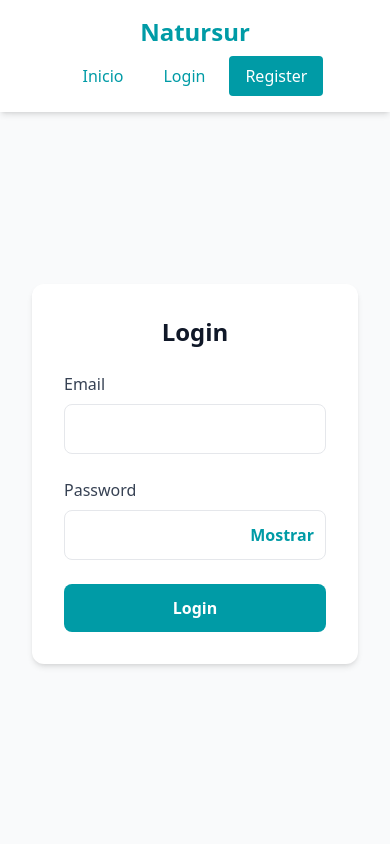
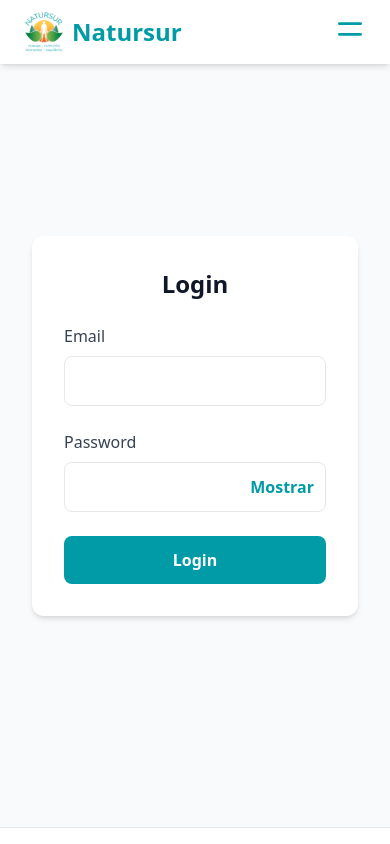
Before and after one commit to Cyberia-PGPI-2526/Natursur, a React app in the folder frontend/: page /register in a window 390 px wide. Shown: the top 844 px of the page. Built offline with nearby package versions, Linux system fonts and the light colour scheme; no server answers; the HTML template or start-up script is replaced by a standard one.

Commit message:
feat: New menú

```diff
--- a/frontend/src/components/Navbar.jsx
+++ b/frontend/src/components/Navbar.jsx
@@ -1,15 +1,21 @@
 import { NavLink, useNavigate } from "react-router-dom"
 import { useAuthStore } from "../store/authStore"
 import { logout } from "../service/auth.service"
+import { useState } from "react"
+import Logo from "../assets/logo_natursur.webp"
 
 export default function Navbar() {
   const navigate = useNavigate()
   const { token, role } = useAuthStore()
+  const [isOpen, setIsOpen] = useState(false)
 
   const handleLogout = async () => {
     await logout()
     navigate('/login')
+    setIsOpen(false)
   }
+
+  const toggleMenu = () => setIsOpen(!isOpen)
 
   const linkClass = ({ isActive }) =>
     `px-4 py-2 rounded transition ${
@@ -25,10 +31,10 @@ export default function Navbar() {
 
   switch (role) {
     case "ADMIN":
-      adminRoutes = <NavLink className={linkClass} to="/users">Users</NavLink>
+      adminRoutes = <NavLink className={linkClass} to="/users" onClick={() => setIsOpen(false)}>Users</NavLink>
       break
     case "CUSTOMER":
-      customerRoutes = <NavLink className={linkClass} to="/reservations">Reservations</NavLink>
+      customerRoutes = <NavLink className={linkClass} to="/reservations" onClick={() => setIsOpen(false)}>Reservations</NavLink>
       break
     default:
       break
@@ -37,14 +43,16 @@ export default function Navbar() {
   if (!token) {
     publicRoutes = (
       <>
-        <NavLink className={linkClass} to="/login">Login</NavLink>
-        <NavLink className={linkClass} to="/register">Register</NavLink>
+        <NavLink className={linkClass} to="/" onClick={() => setIsOpen(false)}>Inicio</NavLink>
+        <NavLink className={linkClass} to="/login" onClick={() => setIsOpen(false)}>Login</NavLink>
+        <NavLink className={linkClass} to="/register" onClick={() => setIsOpen(false)}>Register</NavLink>
       </>
     )
   } else {
     privateRoutes = (
       <>
-        <NavLink className={linkClass} to="/profile">Profile</NavLink>
+        <NavLink className={linkClass} to="/" onClick={() => setIsOpen(false)}>Inicio</NavLink>
+        <NavLink className={linkClass} to="/profile" onClick={() => setIsOpen(false)}>Profile</NavLink>
         <button
           onClick={handleLogout}
           className="px-4 py-2 bg-[#009BA6] text-white rounded hover:bg-[#00777F] transition"
@@ -56,15 +64,51 @@ export default function Navbar() {
   }
 
   return (
-    <nav className="w-full sticky top-0 z-50 bg-white shadow-md flex flex-col md:flex-row justify-between items-center px-6 py-4 md:px-12">
-      <NavLink className="text-2xl font-bold text-[#009BA6] mb-2 md:mb-0" to="/">Natursur</NavLink>
-      <div className="flex flex-wrap justify-center gap-2 md:gap-4">
-        <NavLink className={linkClass} to="/">Inicio</NavLink>
-        {adminRoutes}
-        {customerRoutes}
-        {privateRoutes}
-        {publicRoutes}
+    <nav className="w-full sticky top-0 z-50 bg-white shadow-md">
+      <div className="max-w-7xl mx-auto px-6 md:px-12 flex justify-between items-center h-16">
+        {/* Logo */}
+        <NavLink to="/" className="flex items-center gap-2">
+          <img src={Logo} alt="Natursur Logo" className="h-10 w-auto" />
+          <span className="text-2xl font-bold text-[#009BA6]">Natursur</span>
+        </NavLink>
+
+        {/* Desktop Links */}
+        <div className="hidden md:flex gap-2">
+          {adminRoutes}
+          {customerRoutes}
+          {privateRoutes}
+          {publicRoutes}
+        </div>
+
+        {/* Hamburger button mobile */}
+        <div className="md:hidden">
+          <button
+            onClick={toggleMenu}
+            className="text-[#009BA6] focus:outline-none"
+            aria-label="Menu"
+          >
+            {isOpen ? (
+              <svg xmlns="http://www.w3.org/2000/svg" className="h-8 w-8" fill="none" viewBox="0 0 24 24" stroke="currentColor">
+                <path strokeLinecap="round" strokeLinejoin="round" strokeWidth={2} d="M6 18L18 6M6 6l12 12" />
+              </svg>
+            ) : (
+              <svg xmlns="http://www.w3.org/2000/svg" className="h-8 w-8" fill="none" viewBox="0 0 24 24" stroke="currentColor">
+                <path strokeLinecap="round" strokeLinejoin="round" strokeWidth={2} d="M4 8h16M4 16h16" />
+              </svg>
+            )}
+          </button>
+        </div>
       </div>
+
+      {/* Mobile menu */}
+      {isOpen && (
+        <div className="md:hidden px-4 pb-4 flex flex-col gap-2 bg-white shadow-md">
+          {adminRoutes}
+          {customerRoutes}
+          {privateRoutes}
+          {publicRoutes}
+        </div>
+      )}
     </nav>
   )
 }
--- a/frontend/src/pages/Login.jsx
+++ b/frontend/src/pages/Login.jsx
@@ -7,7 +7,7 @@ import { loginUser } from "../service/auth.service"
 import { useAuthStore } from "../store/authStore"
 
 const schema = z.object({
-  email: z.string().email('Email inválido'),
+  email: z.email('Email inválido'),
   password: z.string()
 })
 
```
Also changed, not shown: frontend/src/assets/logo_natursur.webp (added).
